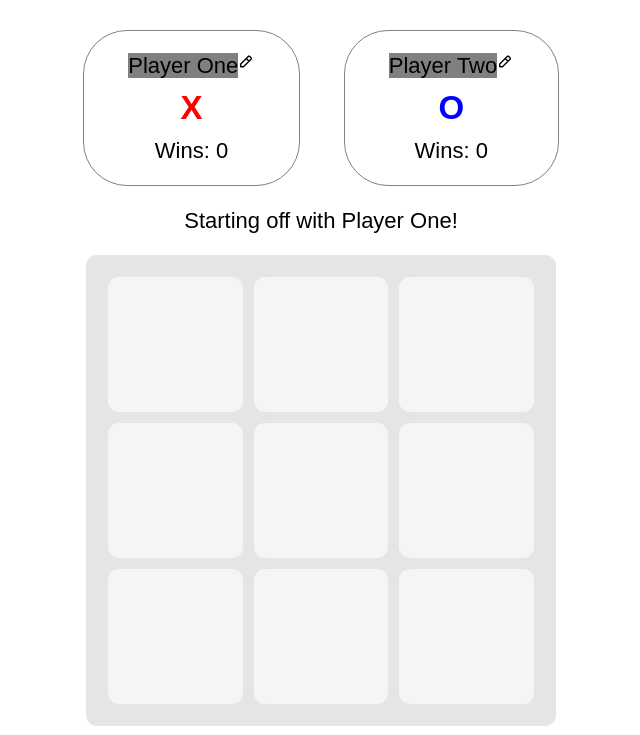
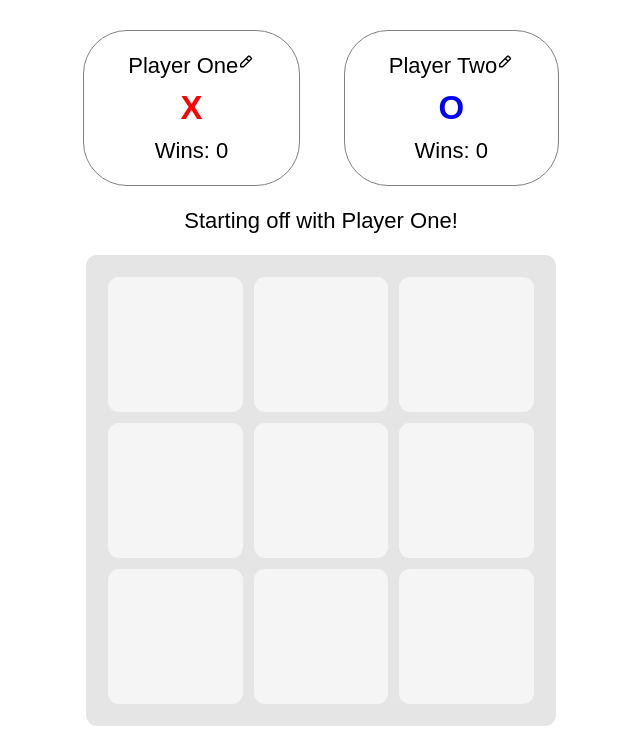
Before and after one commit to PaulaMaged/Tic-Tac-Toe, a website: page public/index.html in a window 1280 px wide. Shown: the part 65-800 px from the top of the page, without its empty margins (319-959 px from the left). Drawn offline with nearby package versions, Linux system fonts and the light colour scheme; files that its build step writes are made by us from their sources.

Commit message:
remove grey background

```diff
--- a/src/styles/blocks/_playerStatsCard.scss
+++ b/src/styles/blocks/_playerStatsCard.scss
@@ -11,7 +11,7 @@
 }
 
 .player-stats-card__name-text {
-    background-color: grey;
+    // background-color: red;
 }
 
 .player-stats-card__button {
```
